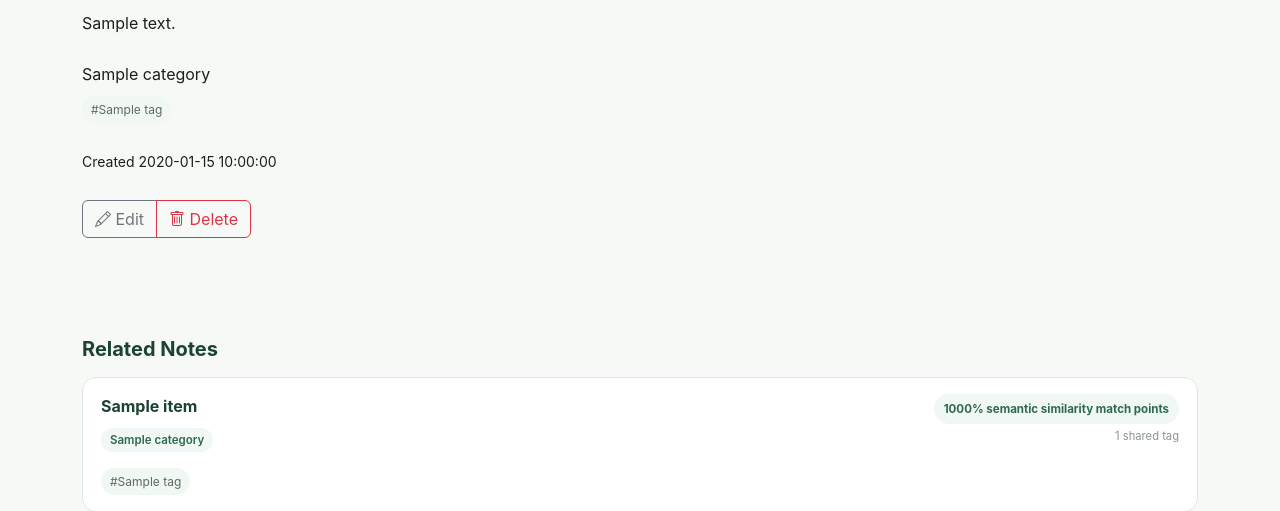
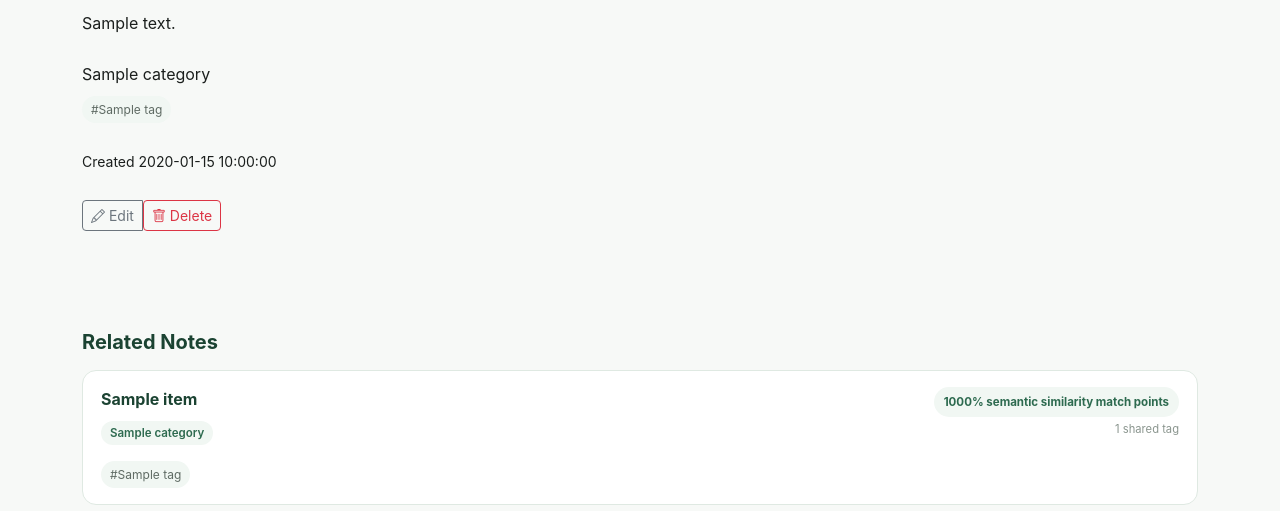
Before and after one commit to VyomGarg04/fastapi-notes-app, a FastAPI app: template templates/note.html in a window 1280 px wide. Shown: the part 196-707 px from the top of the page. Run offline with FastAPI, Linux system fonts and the light colour scheme; the template is opened without the code that fills it: most values are stand-ins (such as "Sample title", 1, 10 or a date in 2020); parts of the project's set-up code (start-up, migrations or seed data) failed here and were passed over.

Commit message:
Refactor database connection to support multiple environments; update note and auth routes to use new database connection; enhance delete note functionality with error handling; improve UI for note actions and forms; add initial test files for integration and unit tests

```diff
--- a/main.py
+++ b/main.py
@@ -1,23 +1,35 @@
+from dotenv import load_dotenv
+import os
+
+load_dotenv()
+
 from fastapi import FastAPI
+from fastapi.staticfiles import StaticFiles
+from starlette.middleware.sessions import SessionMiddleware
+
 from routes.note import note
 from routes.auth import user
 from routes.landing import landing
-from fastapi.staticfiles import StaticFiles
-from starlette.middleware.sessions import SessionMiddleware
-from dotenv import load_dotenv
-import os
 
 
 app = FastAPI()
-app.mount("/static", StaticFiles(directory = "static"), name  = "static")
+
+app.mount(
+    "/static",
+    StaticFiles(directory="static"),
+    name="static"
+)
 
 app.include_router(note)
 app.include_router(user)
 app.include_router(landing)
 
+secretkey = os.getenv("SECRET_KEY")
 
-load_dotenv()
-secretkey = os.getenv("SECRET_KEY")
+if not secretkey:
+    raise ValueError("SECRET_KEY is not configured")
+
 app.add_middleware(
     SessionMiddleware,
-    secret_key = secretkey)
+    secret_key=secretkey
+)
--- a/static/css/dashboard.css
+++ b/static/css/dashboard.css
@@ -1128,3 +1128,19 @@ body > .d-flex.justify-content-center {
         transition: none;
     }
 }
+
+
+.delete-note-form {
+    display: inline-flex;
+    margin: 0;
+}
+
+.delete-note-form button {
+    height: 100%;
+    border-top-left-radius: 0;
+    border-bottom-left-radius: 0;
+}
+.delete-note-form button {
+    border-top-left-radius: var(--bs-btn-border-radius) !important;
+    border-bottom-left-radius: var(--bs-btn-border-radius) !important;
+}
--- a/static/css/note.css
+++ b/static/css/note.css
@@ -155,3 +155,33 @@
     text-decoration: none;
     transform: translateY(-1px);
 }
+
+
+.note-actions {
+    display: flex;
+    gap: 8px;
+    width: 100%;
+}
+
+.note-actions > a,
+.note-actions > form {
+    flex: 1;
+    min-width: 0;
+}
+
+.note-actions form {
+    margin: 0;
+    display: flex;
+}
+
+.note-actions form button {
+    width: 100%;
+}
+
+.note-actions .btn {
+    display: flex;
+    align-items: center;
+    justify-content: center;
+    gap: 6px;
+    white-space: nowrap;
+}
--- a/templates/note.html
+++ b/templates/note.html
@@ -70,12 +70,18 @@
         {% endif %}
             <br><br>
     <div class="btn-group">
-      <a href="/notes/edit/{{ note.id }}" class="btn btn-mg btn-outline-secondary">
-        <i class="bi bi-pencil"></i> Edit
-      </a>
-      <a href="/notes/delete/{{ note.id }}" class="btn btn-mg btn-outline-danger">
-        <i class="bi bi-trash"></i> Delete
-      </a>
+        <a href="/notes/edit/{{ note.id }}"
+        class="btn btn-sm btn-outline-secondary">
+            <i class="bi bi-pencil"></i> Edit
+        </a>
+
+        <form action="/notes/delete/{{ note.id }}" method="POST"
+            class="delete-note-form"
+            onsubmit="return confirm('Are you sure you want to delete this note?');">
+            <button type="submit" class="btn btn-sm btn-outline-danger">
+                <i class="bi bi-trash"></i> Delete
+            </button>
+        </form>
     </div>
 
     </article>
```
Also changed, not shown: config/db.py (+14 -1 lines), routes/auth.py (+5 -5 lines), routes/note.py (+27 -8 lines), templates/index.html (+12 -6 lines), tests/conftest.py (added), tests/e2e/test_knowledge_grove.py (added), tests/e2e/test_login.py (added), tests/e2e/test_notes_workflow.py (added), tests/integration/test_auth.py (added), tests/integration/test_knowledge_grove.py (added), tests/integration/test_note_security.py (added), tests/integration/test_notes_crud.py (added), tests/unit/test_embeddings.py (added), tests/unit/test_note_utils.py (added).
